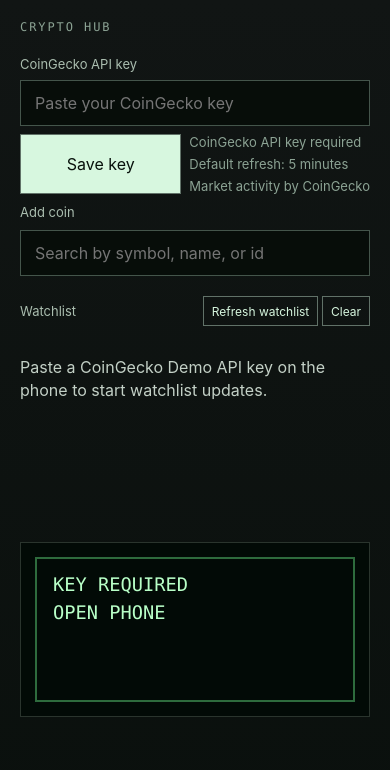
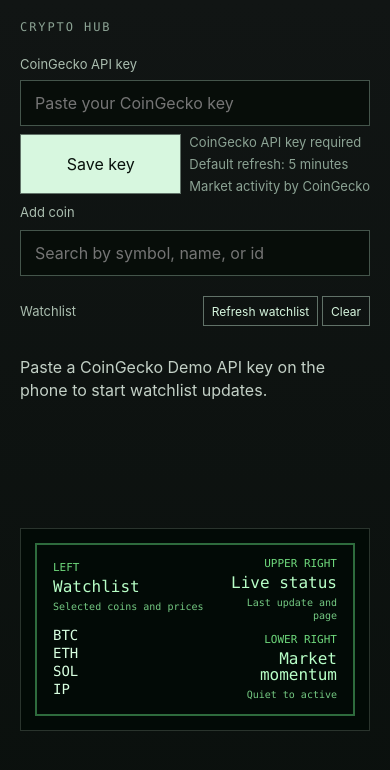
Before and after one commit to RageCoke1466/even-crypto-hud, a website built with Vite: page index.html in a window 390 px wide. Built offline with nearby package versions, Linux system fonts and the light colour scheme.

Commit message:
Clarify phone preview layout

```diff
--- a/src/main.ts
+++ b/src/main.ts
@@ -10,7 +10,7 @@ import {
 } from './app';
 import { connectEvenBridge, hasEvenHostBridge } from './even/bridge';
 import { createCryptoHudPage, getCryptoHudLayoutKey, updateCryptoHudPage } from './even/cryptoPage';
-import { getHudActivityRowIndex, type HudPageContext, type HudText } from './formatters/priceFormatter';
+import { type HudPageContext, type HudText } from './formatters/priceFormatter';
 import { CoinGeckoMarketActivitySource } from './market/coinGeckoMarketActivitySource';
 import type { MarketActivitySnapshot } from './market/types';
 import { CoinGeckoCoinCatalogSource } from './prices/coinCatalogSource';
@@ -517,7 +517,6 @@ async function syncGlasses(hudText: HudText): Promise<void> {
   const nextHudLayoutKey = getCryptoHudLayoutKey(hudText);
 
   if (!evenBridge) {
-    renderPreview(hudText);
     return;
   }
 
@@ -526,29 +525,14 @@ async function syncGlasses(hudText: HudText): Promise<void> {
     glassesPageCreated = result === 0;
     currentHudLayoutKey = glassesPageCreated ? nextHudLayoutKey : null;
     updateBridgeStatus(glassesPageCreated ? 'Glasses HUD created.' : `Glasses HUD create failed: ${result}`);
-    renderPreview(hudText);
     return;
   }
 
   await updateCryptoHudPage(evenBridge, hudText);
-  renderPreview(hudText);
 }
 
 function renderState(state: CryptoAppState): void {
   elements.message.textContent = state.message;
-  renderPreview(state.hudText);
-}
-
-function renderPreview(hudText: HudText): void {
-  elements.previewTimestamp.textContent = hudText.timestamp;
-  elements.previewRows.forEach((row, index) => {
-    row.textContent = hudText.rows[index];
-  });
-
-  const activityGaugeRowIndex = getHudActivityRowIndex(hudText);
-  elements.previewActivityGauges.forEach((gauge, index) => {
-    gauge.textContent = index === activityGaugeRowIndex ? hudText.activityGauge : '';
-  });
 }
 
 function updateBridgeStatus(message: string): void {
@@ -711,27 +695,29 @@ function renderShell(container: HTMLElement) {
         <p class="message" data-role="message"></p>
       </div>
 
-      <section class="preview-area" aria-label="Glasses preview">
+      <section class="preview-area" aria-label="Glasses layout guide">
         <div class="screen">
-          <div class="hud-card">
-            <div class="hud-timestamp" data-role="preview-timestamp"></div>
-            <div class="hud-rows" aria-label="Watchlist preview rows">
-              <div class="hud-line">
-                <div class="hud-row" data-role="preview-row">KEY REQUIRED</div>
-                <div class="hud-activity-gauge" data-role="preview-activity-gauge"></div>
+          <div class="hud-card hud-guide">
+            <div class="hud-guide-region hud-guide-watchlist" data-role="preview-watchlist-region">
+              <span class="hud-guide-kicker">Left</span>
+              <span class="hud-guide-title">Watchlist</span>
+              <span class="hud-guide-detail">Selected coins and prices</span>
+              <div class="hud-guide-list" aria-hidden="true">
+                <span>BTC</span>
+                <span>ETH</span>
+                <span>SOL</span>
+                <span>IP</span>
               </div>
-              <div class="hud-line">
-                <div class="hud-row" data-role="preview-row">OPEN PHONE</div>
-                <div class="hud-activity-gauge" data-role="preview-activity-gauge"></div>
-              </div>
-              <div class="hud-line">
-                <div class="hud-row" data-role="preview-row"></div>
-                <div class="hud-activity-gauge" data-role="preview-activity-gauge"></div>
-              </div>
-              <div class="hud-line">
-                <div class="hud-row" data-role="preview-row"></div>
-                <div class="hud-activity-gauge" data-role="preview-activity-gauge"></div>
-              </div>
+            </div>
+            <div class="hud-guide-region hud-guide-status" data-role="preview-status-region">
+              <span class="hud-guide-kicker">Upper right</span>
+              <span class="hud-guide-title">Live status</span>
+              <span class="hud-guide-detail">Last update and page</span>
+            </div>
+            <div class="hud-guide-region hud-guide-momentum" data-role="preview-momentum-region">
+              <span class="hud-guide-kicker">Lower right</span>
+              <span class="hud-guide-title">Market momentum</span>
+              <span class="hud-guide-detail">Quiet to active</span>
             </div>
           </div>
         </div>
@@ -749,9 +735,9 @@ function renderShell(container: HTMLElement) {
   const firstFourNote = container.querySelector<HTMLElement>('[data-role="first-four-note"]');
   const bridgeStatus = container.querySelector<HTMLElement>('[data-role="bridge"]');
   const message = container.querySelector<HTMLElement>('[data-role="message"]');
-  const previewTimestamp = container.querySelector<HTMLElement>('[data-role="preview-timestamp"]');
-  const previewRows = Array.from(container.querySelectorAll<HTMLElement>('[data-role="preview-row"]'));
-  const previewActivityGauges = Array.from(container.querySelectorAll<HTMLElement>('[data-role="preview-activity-gauge"]'));
+  const previewWatchlistRegion = container.querySelector<HTMLElement>('[data-role="preview-watchlist-region"]');
+  const previewStatusRegion = container.querySelector<HTMLElement>('[data-role="preview-status-region"]');
+  const previewMomentumRegion = container.querySelector<HTMLElement>('[data-role="preview-momentum-region"]');
 
   if (
     !apiKeyInput ||
@@ -763,9 +749,9 @@ function renderShell(container: HTMLElement) {
     !watchlistList ||
     !firstFourNote ||
     !message ||
-    !previewTimestamp ||
-    previewRows.length !== 4 ||
-    previewActivityGauges.length !== 4
+    !previewWatchlistRegion ||
+    !previewStatusRegion ||
+    !previewMomentumRegion
   ) {
     throw new Error('Failed to render app shell');
   }
@@ -786,8 +772,8 @@ function renderShell(container: HTMLElement) {
     firstFourNote,
     bridgeStatus,
     message,
-    previewTimestamp,
-    previewRows,
-    previewActivityGauges,
+    previewWatchlistRegion,
+    previewStatusRegion,
+    previewMomentumRegion,
   };
 }
--- a/src/styles.css
+++ b/src/styles.css
@@ -206,10 +206,6 @@ h1 {
 }
 
 .hud-card {
-  --hud-row-font: clamp(22px, 5vw, 40px);
-  --hud-row-gap: clamp(6px, 1.5vw, 12px);
-  --hud-row-half-gap: clamp(3px, 0.75vw, 6px);
-
   position: relative;
   min-width: 0;
   border: clamp(2px, 0.52vw, 5px) solid #2e6b3d;
@@ -219,46 +215,67 @@ h1 {
   font-family: ui-monospace, SFMono-Regular, Menlo, Consolas, monospace;
 }
 
-.hud-timestamp {
-  position: absolute;
-  top: calc(50% - var(--hud-row-font) - var(--hud-row-font) - var(--hud-row-gap) - var(--hud-row-half-gap));
-  right: clamp(16px, 4vw, 28px);
-  color: #5fb96c;
-  font-size: clamp(10px, 2vw, 17px);
-  line-height: 1;
-  white-space: pre;
+.hud-guide {
+  grid-template-columns: minmax(0, 1fr) minmax(120px, 0.66fr);
+  grid-template-rows: 1fr 1fr;
+  grid-template-areas:
+    "watchlist status"
+    "watchlist momentum";
+  gap: 16px 20px;
+  align-items: stretch;
 }
 
-.hud-rows {
-  align-self: center;
+.hud-guide-region {
   display: grid;
-  gap: var(--hud-row-gap);
+  align-content: center;
+  gap: 6px;
+  min-width: 0;
 }
 
-.hud-line {
-  min-width: 0;
-  min-height: var(--hud-row-font);
-  display: grid;
-  grid-template-columns: minmax(0, 1fr) auto;
-  gap: clamp(8px, 2vw, 18px);
-  align-items: baseline;
+.hud-guide-watchlist {
+  grid-area: watchlist;
+  justify-items: start;
 }
 
-.hud-row {
-  min-width: 0;
-  min-height: 1em;
-  color: #b8ffc7;
-  font-size: var(--hud-row-font);
-  line-height: 1;
-  white-space: pre;
+.hud-guide-status {
+  grid-area: status;
+  justify-items: end;
+  text-align: right;
 }
 
-.hud-activity-gauge {
+.hud-guide-momentum {
+  grid-area: momentum;
+  justify-items: end;
+  align-content: end;
+  text-align: right;
+}
+
+.hud-guide-kicker {
   color: #6ed87c;
-  font-size: clamp(10px, 2vw, 17px);
+  font-size: 11px;
   line-height: 1;
-  text-align: right;
-  white-space: pre;
+  text-transform: uppercase;
+}
+
+.hud-guide-title {
+  color: #b8ffc7;
+  font-size: 22px;
+  line-height: 1;
+}
+
+.hud-guide-detail {
+  color: #74c982;
+  font-size: 12px;
+  line-height: 1.25;
+}
+
+.hud-guide-list {
+  display: grid;
+  gap: 5px;
+  margin-top: 8px;
+  color: #d8ffe0;
+  font-size: 18px;
+  line-height: 1;
 }
 
 @media (max-width: 980px) {
@@ -292,7 +309,21 @@ h1 {
     padding: 12px 16px;
   }
 
-  .hud-row {
-    font-size: clamp(17px, 4.8vw, 28px);
+  .hud-guide {
+    gap: 10px 12px;
+    grid-template-columns: minmax(0, 1fr) minmax(92px, 0.7fr);
+  }
+
+  .hud-guide-title {
+    font-size: 16px;
+  }
+
+  .hud-guide-detail {
+    font-size: 10px;
+  }
+
+  .hud-guide-list {
+    gap: 4px;
+    font-size: 14px;
   }
 }
```
Also changed, not shown: src/main.test.ts (+18 -27 lines).
